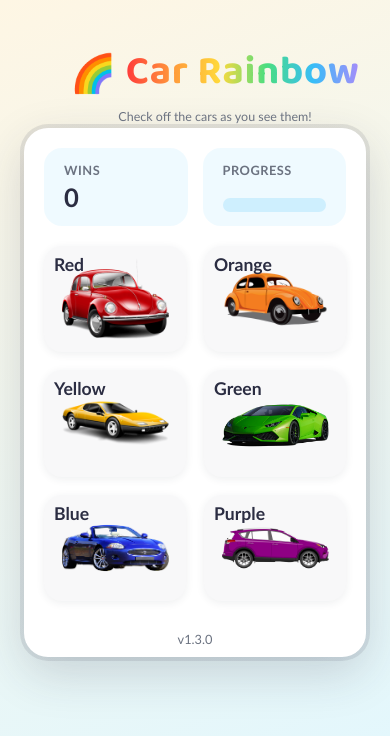
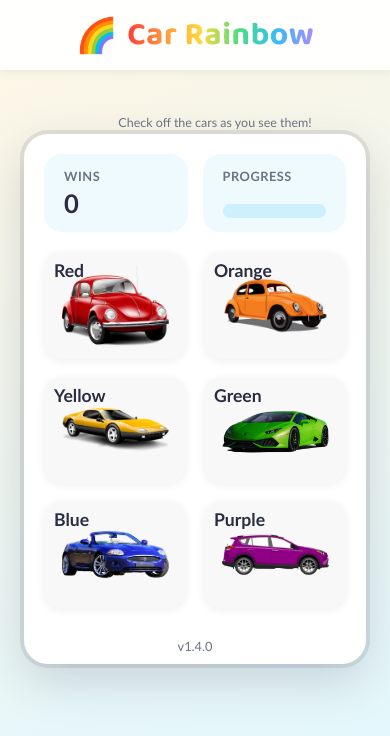
Before and after one commit to squalrus/car-rainbow, a React app: page / in a window 390 px wide. Built offline with nearby package versions, Linux system fonts and the light colour scheme.

Commit message:
Add a sticky mobile app-header bar for the logo (#10) and
Co-authored-by: Claude <noreply@anthropic.com>

```diff
--- a/package.json
+++ b/package.json
@@ -1,6 +1,6 @@
 {
   "name": "car-rainbow",
-  "version": "1.3.0",
+  "version": "1.4.0",
   "description": "",
   "source": "src/index.html",
   "scripts": {
--- a/src/index.html
+++ b/src/index.html
@@ -10,6 +10,12 @@
         <link href="./scss/style.scss" rel="stylesheet" />
     </head>
     <body>
+        <header class="app-header">
+            <h1 class="app-header__logo">
+                <span class="app-header__icon" aria-hidden="true">🌈</span>
+                <span class="app-header__title">Car Rainbow</span>
+            </h1>
+        </header>
         <main class="container">
             <div class="heading">
                 <h1 class="heading__logo">
--- /dev/null
+++ b/src/scss/_app-header.scss
@@ -0,0 +1,40 @@
+.app-header {
+    align-items: center;
+    background-color: rgba($color-surface, 0.92);
+    backdrop-filter: blur(6px);
+    box-shadow: $shadow-sm;
+    display: flex;
+    justify-content: center;
+    padding: 0.6em 0;
+    position: sticky;
+    top: 0;
+    z-index: 10;
+
+    @media all and (min-width: $breakpoint-desktop) {
+        display: none;
+    }
+}
+
+.app-header__logo {
+    align-items: center;
+    display: flex;
+    gap: 0.3em;
+    margin: 0;
+}
+
+.app-header__icon {
+    display: inline-block;
+    font-size: 1.05em;
+    line-height: 1;
+}
+
+.app-header__title {
+    background: linear-gradient(90deg, #ff3b3b, #ff9a3b, #ffd93b, #4ade80, #38bdf8, #a78bfa);
+    -webkit-background-clip: text;
+    background-clip: text;
+    color: transparent;
+    font-family: 'Baloo 2', 'Gill Sans', 'Gill Sans MT', Calibri, 'Trebuchet MS', sans-serif;
+    font-size: 1em;
+    font-weight: 700;
+    letter-spacing: 0.02em;
+}
--- a/src/scss/_heading.scss
+++ b/src/scss/_heading.scss
@@ -12,10 +12,14 @@
 
 .heading__logo {
     align-items: center;
-    display: flex;
+    display: none;
     gap: 0.3em;
     justify-content: center;
     margin: 0;
+
+    @media all and (min-width: $breakpoint-desktop) {
+        display: flex;
+    }
 }
 
 .heading__icon {
--- a/src/scss/style.scss
+++ b/src/scss/style.scss
@@ -32,6 +32,7 @@ $transition-base: 0.25s ease;
 
 // Components
 @import '_app.scss';
+@import '_app-header.scss';
 @import '_button.scss';
 @import '_car-rainbow.scss';
 @import '_car.scss';
```
Also changed, not shown: CHANGELOG.md.
